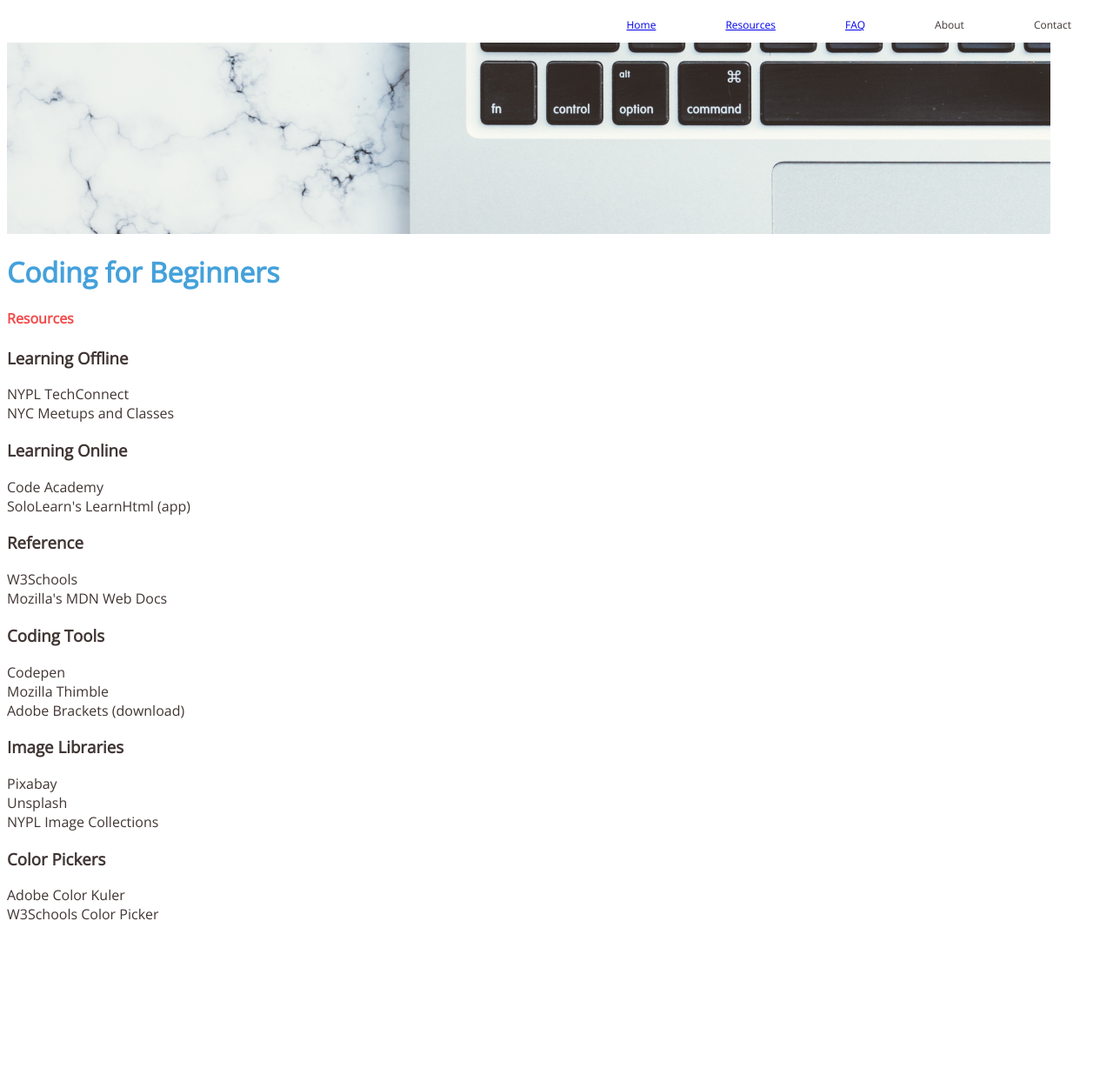
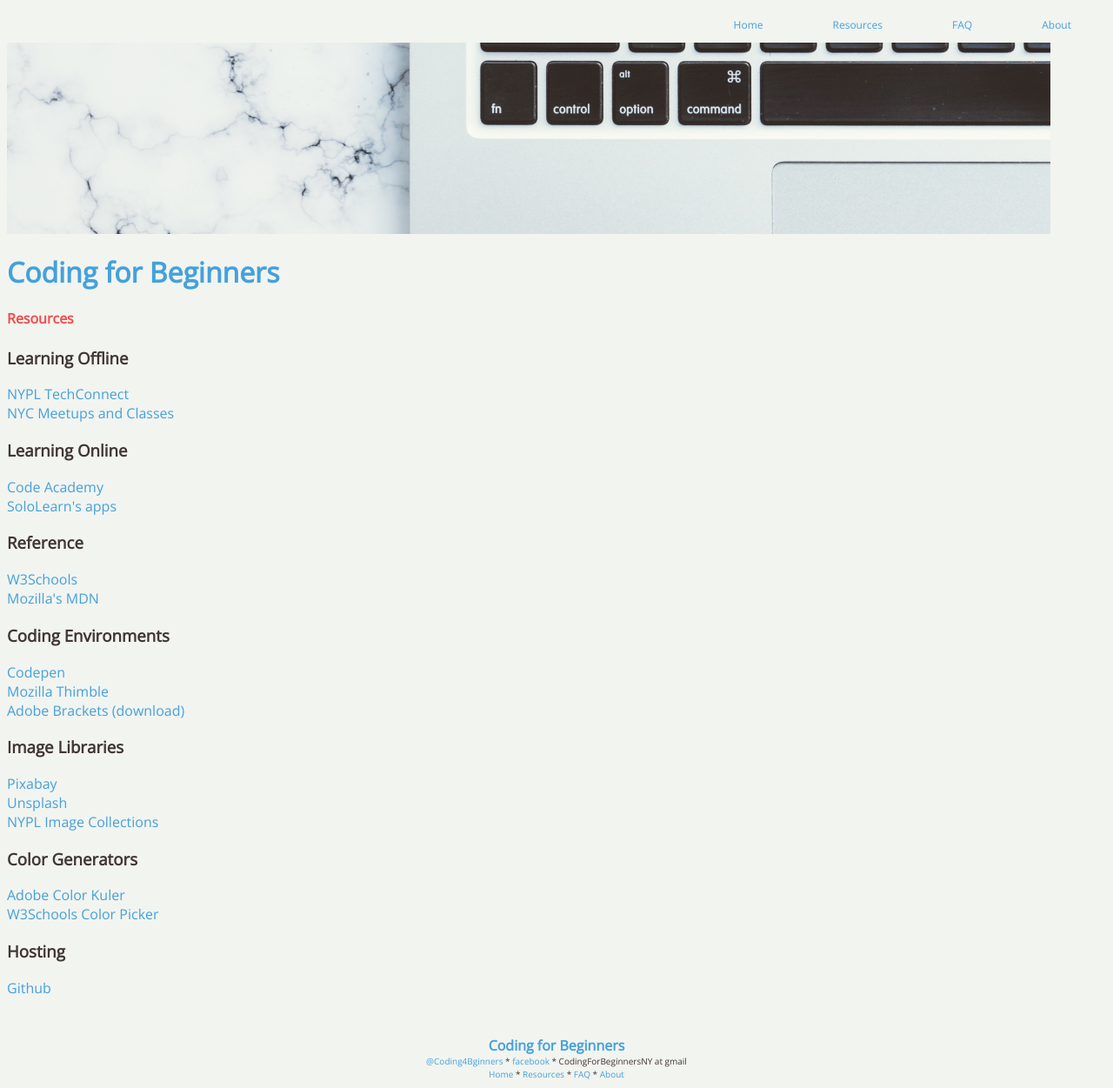
Before and after one commit to Coding4Bginners/CodingForBeginners, a plain HTML site: page resources.html in a window 1280 px wide. Shown: the whole page at 87% size. Before the commit the page ends 1070 px from the top, so only its background shows below. Drawn offline with nearby package versions, Linux system fonts and the light colour scheme.

Commit message:
graduationX
graduation

```diff
--- a/css/style.css
+++ b/css/style.css
@@ -1,6 +1,6 @@
-body {background-color:#F2F4F0:}
+body {background-color:#F2F4F0;}
     /* a slightly warmer white*/
-body {font-family: 'Open Sans', sans-serif; color:#403634}
+body {font-family: 'Open Sans', sans-serif; color:#403634;}
     /* text color brown from the laptop photo, or an alternate would be the darkest brown from the same image 2D241E*/
 h1 {color: #44A1DB; text-align: left;}
     /* the blue from the circle logo illo*/
@@ -18,5 +18,11 @@ h4 {color: #F34A4A; text-align: left;}
 .content {display:inline-block; vertical-align:top; width:600px;  margin: 10px 10px 10px 30px}
 .sidebar {display:inline-block; vertical-align:top; width:300px; margin: 10px 10px 10px 30px}
 
+#footer {text-align: center; font-size: 10px; line-height: 1.5; }
+#footerheadline {text-align: center;}
+
+
 a:link, a:visited, a:link:active, a:visited:active {
-    text-decoration: line-through;}
+    color: #44A1DB;
+    text-decoration: none;
+   }
--- a/resources.html
+++ b/resources.html
@@ -4,40 +4,51 @@
     <title>Coding Resources</title>
     <link rel="stylesheet" type="text/css" href="css/style.css"/>
     <link href="https://fonts.googleapis.com/css?family=Open+Sans" rel="stylesheet">
+        <link href="https://fonts.googleapis.com/css?family=Merriweather" rel="stylesheet">
     </head>
 <body>
             <header> </header>
        <div class="toprow">
-            <p class="cheese"><a href="index.html">Home</p>
+            <p class="cheese"><a href="index.html">Home</a></p>
             <p class="cheese"><a href="resources.html">Resources</a></p>
-            <p class="cheese"><a href="faq.html">FAQ</p>
-            <p class="cheese"><a href="about.html"></a>About</p>
-            <p class="cheese"><a href="contact.html"></a>Contact</p>
+            <p class="cheese"><a href="faq.html">FAQ</a></p>
+            <p class="cheese"><a href="about.html">About</a></p>
         </div>
       <img src="images/nav_Unsplash_scott-webb-195100.jpg" width="1200" align="middle">
     <h1>Coding for Beginners</h1>
     <h4>Resources</h4>
         <h3>Learning Offline</h3>
-        <a href:"https://www.nypl.org/tech-connect">NYPL TechConnect</a> <br>
-        <a href:"https://www.fullstackacademy.com/blog/9-free-places-to-learn-code-in-nyc">NYC Meetups and Classes </a> <br>
+        <a href="https://www.nypl.org/tech-connect">NYPL TechConnect</a> <br>
+        <a href="https://www.fullstackacademy.com/blog/9-free-places-to-learn-code-in-nyc">NYC Meetups and Classes </a> <br>
         <h3>Learning Online</h3>
-        <a href:"https://www.codecademy.com/"> Code Academy</a> <br>
-        <a href:"https://itunes.apple.com/us/app/learn-html/id933957050?mt=8"> SoloLearn's LearnHtml (app)</a> <br>
+        <a href="https://www.codecademy.com/"> Code Academy</a> <br>
+        <a href="https://www.sololearn.com/#"> SoloLearn's apps</a> <br>
         <h3>Reference</h3>
-        <a href:"https://www.w3schools.com">W3Schools</a> <br>
-        <a href:"https://developer.mozilla.org/">Mozilla's MDN Web Docs </a> <br>
-        <h3>Coding Tools</h3>
-        <a href:"http://codepen.io">Codepen</a> <br>
-        <a href:"https://thimble.mozilla.org">Mozilla Thimble</a> <br>
-        <a href:"http://brackets.io/">Adobe Brackets (download)</a> <br>
-        <a> </a>
+        <a href="https://www.w3schools.com">W3Schools</a> <br>
+        <a href="https://developer.mozilla.org/">Mozilla's MDN</a> <br>
+        <h3>Coding Environments</h3>
+        <a href="http://codepen.io">Codepen</a> <br>
+        <a href="https://thimble.mozilla.org">Mozilla Thimble</a> <br>
+        <a href="http://brackets.io/">Adobe Brackets (download)</a> <br>
         <h3>Image Libraries</h3>
-        <a href:"https://pixabay.com">Pixabay</a> <br>
-        <a href:"https://unsplash.com">Unsplash</a> <br>
-        <a href:"https://www.nypl.org/research/collections/digital-collections/public-domain"> NYPL Image Collections</a> <br>
-        <h3>Color Pickers</h3>
-        <a href:"https://color.adobe.com/">Adobe Color Kuler</a> <br>
-        <a href:"https://www.w3schools.com/colors/colors_picker.asp"> W3Schools Color Picker</a><br>
+        <a href="https://pixabay.com">Pixabay</a> <br>
+        <a href="https://unsplash.com">Unsplash</a> <br>
+        <a href="https://www.nypl.org/research/collections/digital-collections/public-domain"> NYPL Image Collections</a> <br>
+        <h3>Color Generators</h3>
+        <a href="https://color.adobe.com/">Adobe Color Kuler</a> <br>
+        <a href="https://www.w3schools.com/colors/colors_picker.asp"> W3Schools Color Picker</a><br>
+        <h3>Hosting</h3>
+        <a href="https://github.com/">Github</a>
+
+    <br> <br> <br>
+<div id=footerheadline>
+        <a href="index.html"> <strong> Coding for Beginners </strong> </a><br>
+    </div>
+    <div id=footer>
+       <a href="https://twitter.com/Coding4Bginners"> @Coding4Bginners </a>
+       * <a href="https://www.facebook.com/Coding4Bginners/"> facebook </a> * CodingForBeginnersNY at gmail<br>
+        <a href="index.html">Home</a> * <a href="resources.html">Resources</a> * <a href="faq.html">FAQ</a> * <a href="about.html">About</a>
+    </div>
 
     </body>
 </html>
```
Also changed, not shown: about.html (added, +36 -0 lines), faq.html (+29 -13 lines), index.html (+46 -14 lines), images/phone_js_screenshot.png (added).
